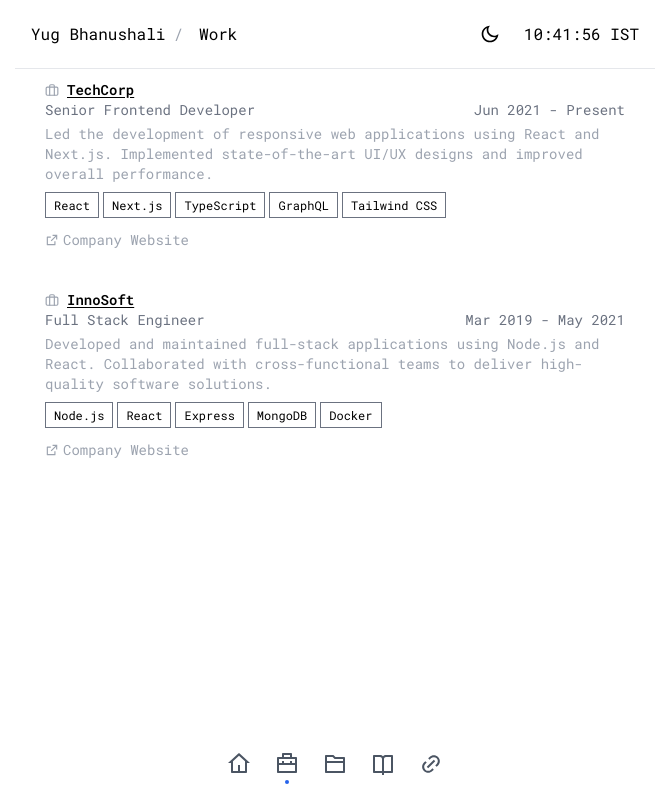
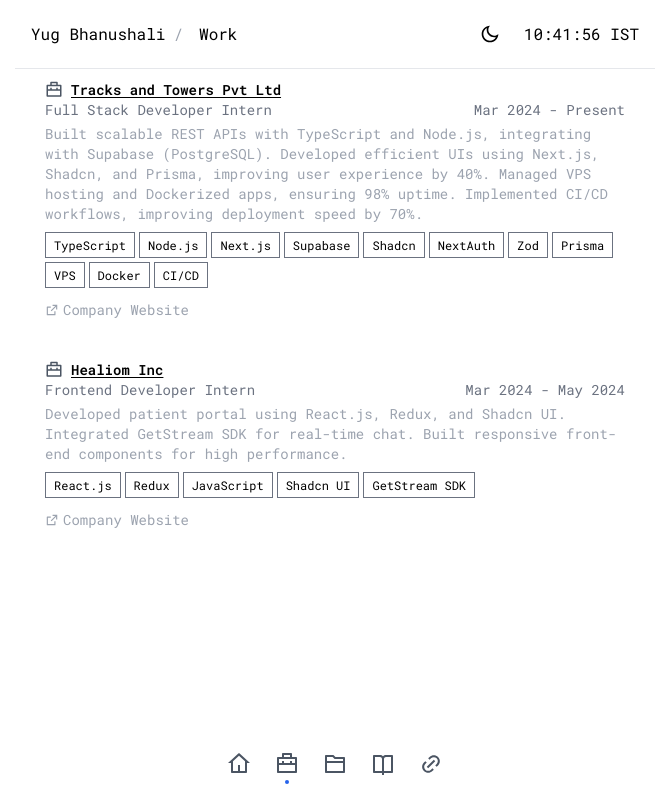
Before and after one commit to YugBhanushali/v2-portfolio, a Next.js app: page /work in a window 1280 px wide. Shown: the whole page, without its empty margins (305-971 px from the left). Built offline with nearby package versions, Linux system fonts and the light colour scheme.

Commit message:
minor changes

```diff
--- a/app/work/page.tsx
+++ b/app/work/page.tsx
@@ -1,33 +1,86 @@
 "use client";
-import { RiExternalLinkLine } from "react-icons/ri";
+import {
+  RiBriefcase2Fill,
+  RiBriefcase2Line,
+  RiExternalLinkLine,
+} from "react-icons/ri";
 import { WorkExperience } from "../utils/constants";
 import { motion } from "framer-motion";
-import { FiBriefcase } from "react-icons/fi";
 
-const workExperiences: WorkExperience[] = [
+// const workExperiences: WorkExperience[] = [
+//   {
+//     company: "TechCorp",
+//     role: "Senior Frontend Developer",
+//     description:
+//       "Led the development of responsive web applications using React and Next.js. Implemented state-of-the-art UI/UX designs and improved overall performance.",
+//     websiteLink: "https://techcorp.com",
+//     startDate: "2021-06-01",
+//     endDate: null,
+//     currentlyWorking: true,
+//     technologies: ["React", "Next.js", "TypeScript", "GraphQL", "Tailwind CSS"],
+//   },
+//   {
+//     company: "InnoSoft",
+//     role: "Full Stack Engineer",
+//     description:
+//       "Developed and maintained full-stack applications using Node.js and React. Collaborated with cross-functional teams to deliver high-quality software solutions.",
+//     websiteLink: "https://innosoft.com",
+//     startDate: "2019-03-15",
+//     endDate: "2021-05-31",
+//     currentlyWorking: false,
+//     technologies: ["Node.js", "React", "Express", "MongoDB", "Docker"],
+//   },
+//   // Add more work experiences as needed
+// ];
+
+export const workExperiences: WorkExperience[] = [
   {
-    company: "TechCorp",
-    role: "Senior Frontend Developer",
-    description:
-      "Led the development of responsive web applications using React and Next.js. Implemented state-of-the-art UI/UX designs and improved overall performance.",
-    websiteLink: "https://techcorp.com",
-    startDate: "2021-06-01",
+    company: "Tracks and Towers Pvt Ltd",
+    role: "Full Stack Developer Intern",
+    description: `
+      Built scalable REST APIs with TypeScript and Node.js, integrating with Supabase (PostgreSQL).
+      Developed efficient UIs using Next.js, Shadcn, and Prisma, improving user experience by 40%.
+      Managed VPS hosting and Dockerized apps, ensuring 98% uptime.
+      Implemented CI/CD workflows, improving deployment speed by 70%.
+    `,
+    websiteLink: "https://tracksandtowers.com",
+    startDate: "March 2024",
     endDate: null,
     currentlyWorking: true,
-    technologies: ["React", "Next.js", "TypeScript", "GraphQL", "Tailwind CSS"],
+    technologies: [
+      "TypeScript",
+      "Node.js",
+      "Next.js",
+      "Supabase",
+      "Shadcn",
+      "NextAuth",
+      "Zod",
+      "Prisma",
+      "VPS",
+      "Docker",
+      "CI/CD",
+    ],
   },
   {
-    company: "InnoSoft",
-    role: "Full Stack Engineer",
-    description:
-      "Developed and maintained full-stack applications using Node.js and React. Collaborated with cross-functional teams to deliver high-quality software solutions.",
-    websiteLink: "https://innosoft.com",
-    startDate: "2019-03-15",
-    endDate: "2021-05-31",
+    company: "Healiom Inc",
+    role: "Frontend Developer Intern",
+    description: `
+      Developed patient portal using React.js, Redux, and Shadcn UI.
+      Integrated GetStream SDK for real-time chat.
+      Built responsive front-end components for high performance.
+    `,
+    websiteLink: "https://healiom.com",
+    startDate: "March 2024",
+    endDate: "May 2024",
     currentlyWorking: false,
-    technologies: ["Node.js", "React", "Express", "MongoDB", "Docker"],
+    technologies: [
+      "React.js",
+      "Redux",
+      "JavaScript",
+      "Shadcn UI",
+      "GetStream SDK",
+    ],
   },
-  // Add more work experiences as needed
 ];
 
 function WorkExperienceItem({
@@ -54,7 +107,7 @@
       whileHover={{ x: 5 }}
     >
       <h3 className="text-sm font-semibold mb-0 flex items-center gap-2">
-        <FiBriefcase className="text-gray-400" />
+        <RiBriefcase2Line className="text-gray-600 dark:text-gray-400 text-lg" />
         <span className="underline underline-offset-2">
           {experience.company}
         </span>
```
